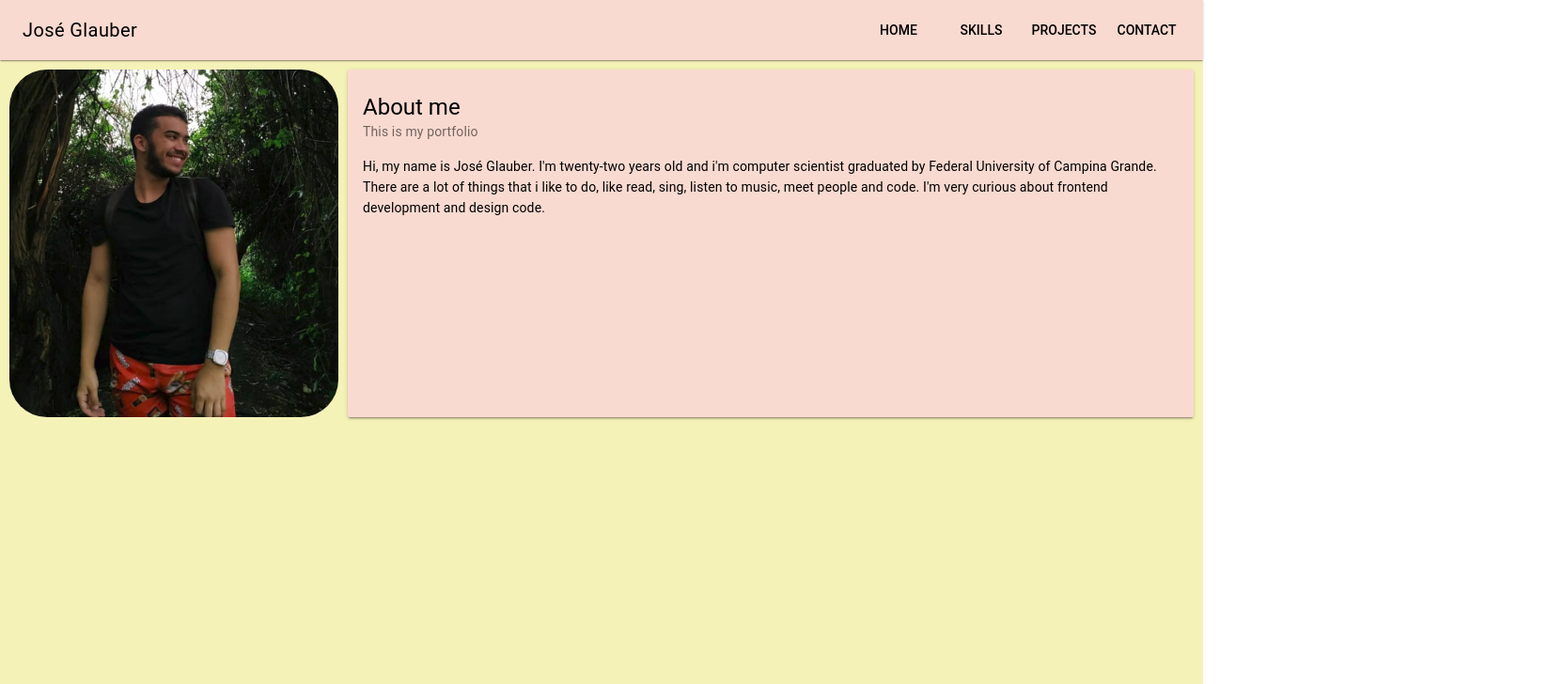
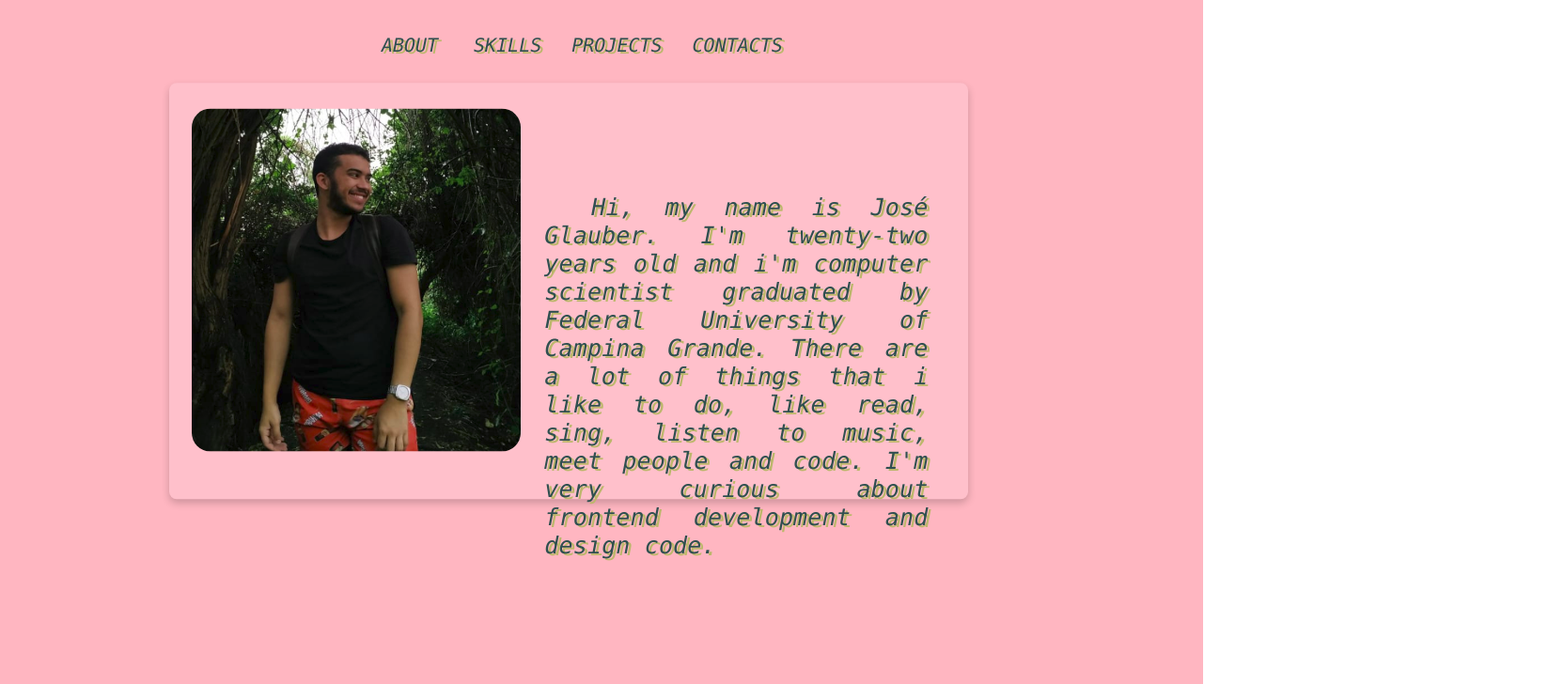
Before and after one commit to joseglauberbo/joseglauberbo.github.io, a Vue app: page / in a window 1280 px wide. Shown: the top 728 px of the page at 94% size, 1664 px wide, since content can reach past the window. Built offline with nearby package versions, Linux system fonts and the light colour scheme; the HTML template or start-up script is replaced by a standard one.

Commit message:
changing css

```diff
--- a/package.json
+++ b/package.json
@@ -8,6 +8,8 @@
     "lint": "vue-cli-service lint"
   },
   "dependencies": {
+    "bootstrap": "^4.3.1",
+    "bootstrap-vue": "^2.1.0",
     "core-js": "^3.3.2",
     "vue": "^2.6.10",
     "vue-material": "^1.0.0-beta-11",
--- /dev/null
+++ b/src/components/Button.vue
@@ -0,0 +1,31 @@
+<template>
+  <div>
+    <div>
+      <router-link to="/"><md-button class="text-button">About</md-button></router-link>
+      <router-link to="/skills"><md-button class="text-button"> Skills</md-button></router-link>
+      <router-link to="/projects"><md-button class="text-button"> Projects</md-button></router-link>
+      <router-link to="/contacts"><md-button class="text-button"> Contacts</md-button></router-link>
+    </div>
+  </div>
+</template>
+
+<style lang="scss" scoped>
+  .text-button {
+    color: #2F4F4F;
+    text-shadow: 3px 2px #BDB76B;
+    font-family: monaco;
+    font-style: oblique;
+    font-size: 20px;
+    line-height: 1.2;
+  }
+
+  .hidden {
+    border-style: hidden;
+  }
+</style>
+
+<script>
+  export default {
+    name: 'Button'
+  }
+</script>
--- a/src/components/Card.vue
+++ b/src/components/Card.vue
@@ -1,31 +1,17 @@
 <template>
-  <div>
-      <div class="md-layout">
-        <div class="md-layout-item" >
-          <md-avatar class="picture" >
-          <img src="../assets/examples/joseglauber.png" alt="Avatar">
-          </md-avatar>
-        </div>
-        <div class="md-layout-item">
-          <md-card md-with-hover>
-            <md-ripple>
-                <md-card-header>
-                 <div class="md-title">About me</div>
-                <div class="md-subhead">This is my portfolio</div>
-                </md-card-header>
 
-                <md-card-content>
-                    Hi, my name is José Glauber. I'm twenty-two years old and i'm computer scientist
+  <div class="card">
+    <div class="picture">
+     <img src="../assets/examples/joseglauber.png" alt="Avatar" style="width:100%" class="picture">
+    </div>
+    <div>
+      <p class="text"> Hi, my name is José Glauber. I'm twenty-two years old and i'm computer scientist
                     graduated by Federal University of Campina Grande. There are a lot of things that
                     i like to do, like read, sing, listen to music, meet people and code. I'm very
                     curious about frontend development and design code.
+      </p>
+    </div>
 
-                </md-card-content>
-
-            </md-ripple>
-        </md-card>
-        </div>
-      </div>
   </div>
 </template>
 
@@ -37,49 +23,45 @@
 
 <style lang="scss" scoped>
 
-  @import "~vue-material/dist/theme/engine";
-  @import "~vue-material/dist/base/theme";
-  @import "~vue-material/dist/components/MdCard/theme";
 
-  .md-card {
-    width: 900px;
-    height: 370px;
-    margin: 10px;
-    margin-left: auto;
-    display: block;
-    vertical-align: center;
-    background-color: #F9DAD0;
-  }
-  .picture {
-    width: 350px;
-    height: 370px;
-    margin: 10px;
-    vertical-align: top;
-  }
+.picture {
+  width: 350px;
+  height: 365px;
+  border-radius: 20px;
+  transform: translate(2%, 1%);
+}
 
-  .md-layout-item {
-    height: 72px;
+.card {
+  padding: 20px 10px;
+  width: 850px;
+  margin: 350px;
+  box-shadow: 0 4px 8px 0 rgba(0,0,0,0.2);
+  transform: translate(-20%,-70%);
+  border-radius: 8px;
+  columns: 40px 2;
+  -webkit-column-count: 2;
+  background-color: #FFC0CB;
+}
 
-    &:after {
-      width: 100%;
-      height: 100%;
-      display: block;
-      content: " ";
-    }
+.container {
+  padding: 2px 16px;
+}
 
-    &.md-layout {
-      &:after {
-        transform: translateY(-100%);
-        background: md-get-palette-color(yellow, 200);
-      }
+.text {
+  text-align: justify;
+  text-indent: 50px;
+  color: #2F4F4F;
+  transform: translate(-8%,25%);
+  text-shadow: 3px 2px #BDB76B;
+  font-family: monaco;
+  font-style: oblique;
+  font-size: 25px;
+  line-height: 1.2;
+}
 
-      .md-layout-item:after {
-        height: 40px;
-        margin-top: 16px;
-        position: relative;
-        z-index: 1;
-        background: md-get-palette-color(pink, 200);
-      }
-    }
-  }
 </style>
+
+Hi, my name is José Glauber. I'm twenty-two years old and i'm computer scientist
+                    graduated by Federal University of Campina Grande. There are a lot of things that
+                    i like to do, like read, sing, listen to music, meet people and code. I'm very
+                    curious about frontend development and design code.
--- a/src/components/Contact.vue
+++ b/src/components/Contacts.vue
@@ -1,12 +1,15 @@
 <template>
 <body>
-  <div>
-    <Toolbar/>
-  </div>
+  <div class="button">
+      <Button/>
+    </div>
   </body>
 </template>
 
 <style lang="scss" scoped>
+  .button {
+    transform: translate(30%, 50%);
+  }
   body {
   padding: 0;
   margin: 0;
@@ -14,17 +17,18 @@
   min-height: 100vh;
   }
   body {
-  background-color: #F5F2B8;
+  background-color: #FFB6C1;
   }
 </style>
 
 <script>
-import Toolbar from './Toolbar.vue'
+
+import Button from './Button.vue'
 
 export default {
-  name: 'contact',
+  name: 'contacts',
   components: {
-    Toolbar,
+    Button,
   }
 }
 </script>
--- a/src/components/Home.vue
+++ b/src/components/Home.vue
@@ -2,7 +2,9 @@
 <template>
 <body>
   <div id="app">
-    <Toolbar/>
+    <div class="button">
+      <Button/>
+    </div>
     <Card/>
   </div>
   </body>
@@ -10,6 +12,15 @@
 
 
 <style lang="scss" scoped>
+
+  .button {
+    transform: translate(30%, 50%);
+  }
+  .border {
+    border-width:8px;
+    border-bottom-style:dotted;
+    transform: translate(-200%, 5%);
+  }
   body {
   padding: 0;
   margin: 0;
@@ -17,19 +28,19 @@
   min-height: 100vh;
   }
   body {
-  background-color: #F5F2B8;
+  background-color: #FFB6C1;
   }
 </style>
 
 <script>
 
-import Toolbar from './Toolbar.vue'
 import Card from './Card.vue'
+import Button from './Button.vue'
 
 export default {
   name: 'home',
   components: {
-    Toolbar,
+    Button,
     Card
   }
 }
--- a/src/components/Projects.vue
+++ b/src/components/Projects.vue
@@ -1,13 +1,18 @@
 <template>
   <body>
   <div >
-    <Toolbar/>
+    <div class="button">
+      <Button/>
+    </div>
   </div>
   </body>
 </template>
 
 
 <style lang="scss" scoped>
+  .button {
+    transform: translate(30%, 50%);
+  }
   body {
   padding: 0;
   margin: 0;
@@ -15,18 +20,18 @@
   min-height: 100vh;
   }
   body {
-  background-color: #F5F2B8;
+  background-color: #FFB6C1;
   }
 </style>
 
 <script>
 
-import Toolbar from './Toolbar.vue'
+import Button from './Button.vue'
 
 export default {
-  name: 'project',
+  name: 'projects',
   components: {
-    Toolbar,
+    Button,
   }
 }
 
--- a/src/components/Skills.vue
+++ b/src/components/Skills.vue
@@ -1,12 +1,17 @@
 <template>
   <body>
   <div id="app">
-    <Toolbar/>
+    <div class="button">
+      <Button/>
+    </div>
   </div>
   </body>
 </template>
 
 <style lang="scss" scoped>
+  .button {
+    transform: translate(30%, 50%);
+  }
   body {
   padding: 0;
   margin: 0;
@@ -14,18 +19,18 @@
   min-height: 100vh;
   }
   body {
-  background-color: #F5F2B8;
+  background-color: #FFB6C1;
   }
 </style>
 
 <script>
 
-import Toolbar from './Toolbar.vue'
+import Button from './Button.vue'
 
 export default {
   name: 'skills',
   components: {
-    Toolbar
+    Button
   }
 }
 
--- a/src/components/Toolbar.vue
+++ /dev/null
@@ -1,28 +0,0 @@
-<template>
-  <div>
-    <md-toolbar class="md-accent" md-elevation="1">
-      <h3 class="md-title" style="flex: 1">José Glauber</h3>
-      <router-link to="/"><md-button> Home</md-button></router-link>
-      <router-link to="/skills"><md-button> Skills</md-button></router-link>
-      <router-link to="/projects"> <md-button class="md-primary">Projects</md-button></router-link>
-      <router-link to="/contact"> <md-button class="md-primary">Contact</md-button></router-link>
-    </md-toolbar>
-  </div>
-</template>
-
-<style lang="scss" scoped>
-  .md-toolbar + .md-toolbar {
-    margin-top: 16px;
-  }
-  .md-accent {
-    background-color: #F9DAD0;
-  }
-
-
-</style>
-
-<script>
-export default {
-  name: 'Toolbar'
-}
-</script>
--- a/src/router/index.js
+++ b/src/router/index.js
@@ -1,7 +1,7 @@
 import Vue from 'vue'
 import Router from 'vue-router'
 import Home from '../components/Home.vue'
-import Contact from '../components/Contact.vue'
+import Contacts from '../components/Contacts.vue'
 import Skills from '../components/Skills.vue'
 import Projects from '../components/Projects.vue'
 
@@ -16,9 +16,9 @@ export default new Router({
       component: Home
     },
     {
-      path: '/contact',
-      name: 'Contact',
-      component: Contact
+      path: '/contacts',
+      name: 'Contacts',
+      component: Contacts
     },
     {
         path: '/skills',
```
Also changed, not shown: 1 other file (tests, documents, lock files or other folders).
